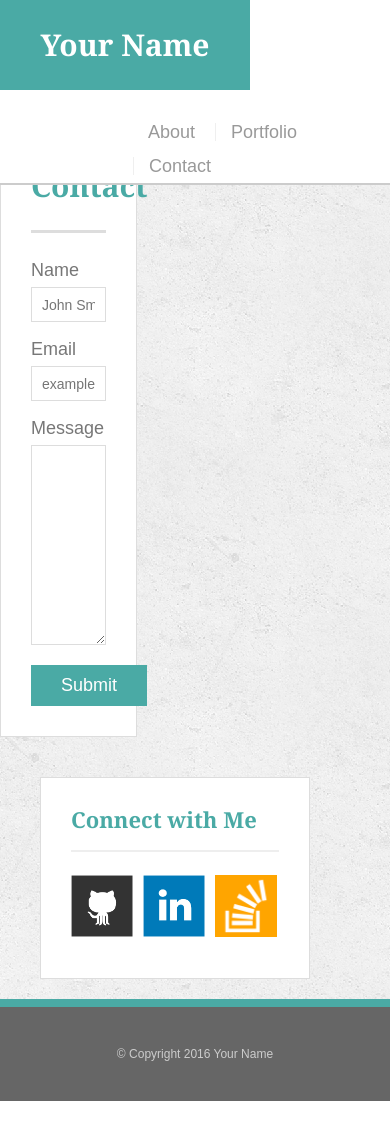
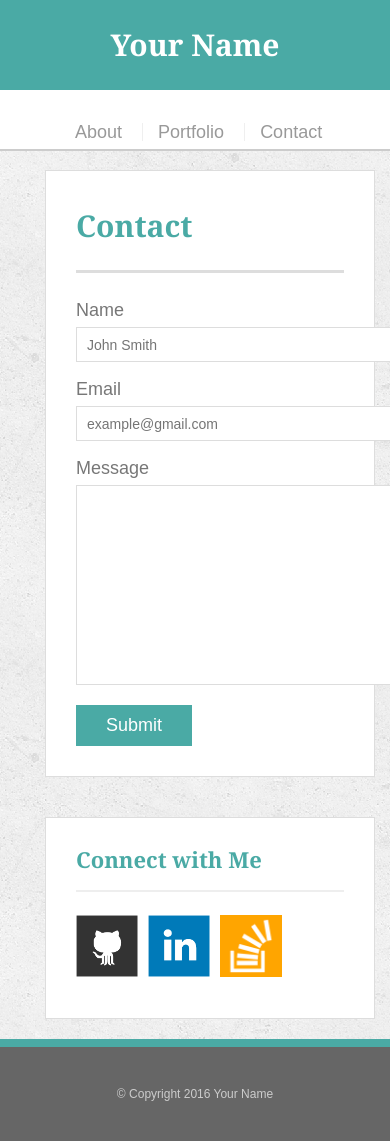
Before and after one commit to catcrooke/Responsive-Portfolio, a PHP site: page /contact.html in a window 390 px wide; the page is wider, and only the part inside the window is pictured. Before the commit the page ends 1101 px from the top of that part, so only its background shows below. Run offline with PHP 8.4, Linux system fonts and the light colour scheme.

Commit message:
updated style.css, additional css docs that were page specific have not yet been successfully updated

```diff
--- a/assets/css/contact.css
+++ b/assets/css/contact.css
@@ -1,5 +1,24 @@
-/*@media screen and (max-width: 980px) {
-	#contact-form {
-		width: 420px;
-	}*/
+@media screen and (max-width: 980px) {
+ 	#contact-form {
+ 		width: 420px;
+ 	}
+ 	input[type=text],
+ 	input[type=email],
+ 	textarea {
+ 		width: 360px;
+	}
 }
+@media screen and (max-width: 768px) {
+ 	input[type=text],
+ 	input[type=email],
+ 	textarea {
+ 		width: 663px;
+		}
+}
+@media screen and (max-width: 640px) {
+ input[type=text],
+ input[type=email],
+ textarea {
+ 	width: 270px;
+	}
+}
--- a/assets/css/style.css
+++ b/assets/css/style.css
@@ -215,56 +215,87 @@
 }
 
 /*Media Queries */
-/*
-Media Queries for contact.html at 980px*/
 
+/*Media Queries at 980px*/
 @media screen and (max-width: 980px) {
-/*	body {
-		margin-left: 50px;
-		margin-right: 50px;
-	}*/
-	#masthead {
-		width: 100%;
+	#main-container {
+		clear: both;
 	}
 	nav {
 		float: left;
-		margin-left: 118px;
+		margin-left: 200px;
 	}
     .main-section {
-		width: 35%;
-		/*margin-left: auto;
-		margin-right: auto;*/
+		width: 420px;
 	}
 	.sidebar {
 		float: left;
 		margin-left: 40px;
+		width: 270px;
 	}
 	.container {
-		width: 100%;
+		width: 748px;
 	}
 }
 
-/*specific to contact form @980px*/
-/*@media screen and (max-width: 980px) {
-	#contact-form {
-		width: 350px;
-	}*/
-
-/*specific to index @980px*/
-@media screen and (max-width: 980px) {
-	.auth-img {
-    	width: 270px;
-    	height: auto;
-		margin-top: 10px;
-		margin-bottom: 10px;
-		margin-right: 25px;
+/*Media Queries at 768px*/
+@media screen and (max-width: 768px) {
+	#main-container {
+		clear: both;
+	}
+	nav {
+		float: left;
+		margin-left: 200px;
+	}
+    .main-section {
+		width: 728px;
+		margin-left: auto;
+		margin-right: auto;
+/*		clear: both;*/
+	}
+	.sidebar {
+		float: left;
+		max-width: 728px;
+		width: 728px;
+		margin-left: auto;
+		margin-right: auto;
+	}
+	.container {
+		width: 748px;
+	}
+}
+/*Media Queries at 640px*/
+@media screen and (max-width: 640px) {
+	#main-container{
+		clear: both;
+	}
+	nav {
+		margin-right: auto;
+		margin-left: auto;
+	}
+    .main-section {
+		width: 330px;
+		margin-left: auto;
+		margin-right: auto;
+		margin-top: 40px;
+	}
+	.sidebar {
+		float: left;
+		max-width: 330px;
+		width: 330px;
+		margin-left: auto;
+		margin-right: auto;
+	}
+	.container {
+		width: 300px;
+	}
+	#logo {
+		width: 640px;
+		margin-left: -170px;
+		margin-right: auto;
+		height: 90px;
 	}
 }
 
-/*specific to portfolio @980px*/
-
-/*Media Queries for contact.html at 768px*/
-
-
 
 /*Media Queries for portfolio.html at 980px*/
--- a/contact.html
+++ b/contact.html
@@ -4,6 +4,7 @@
 	<meta charset="UTF-8">
 	<title>Contact | Your Name</title>
 	<link rel="stylesheet" type="text/css" href="assets/css/reset.css">
+	<link rel="stylesheet" type="text/css" href="assets/css/contact.css">
 	<link rel="stylesheet" type="text/css" href="assets/css/style.css">
 	<meta name="viewport" content="width=device-width, initial-scale=1.0">
 </head>
@@ -59,6 +60,6 @@
 			&copy; Copyright 2016 Your Name
 		</div>
 	</footer>
-</div>
+
 </body>
 </html>
--- a/index.html
+++ b/index.html
@@ -22,7 +22,6 @@
 		</div>
 	</header>
 
-	<!-- <div id="wrapper"> -->
 		<div id="main-container" class="container">
 			<section class="main-section">
 				<h1>About Me</h1>
@@ -45,7 +44,7 @@
 				</div>
 			</section>
 		</div>
-		<!-- </div> -->
+
 	<footer>
 		<div class="container">
 			&copy; Copyright 2016 Your Name
--- a/portfolio.html
+++ b/portfolio.html
@@ -61,7 +61,7 @@
 				<img src="assets/images/stackoverflow-128.png" class="social" alt="Stack Overflow">
 			</div>
 		</section>
-
+	</div>
 	<footer>
 		<div class="container">
 			&copy; Copyright 2016 Your Name
```
Also changed, not shown: assets/css/portfolio.css (+6 -5 lines).
